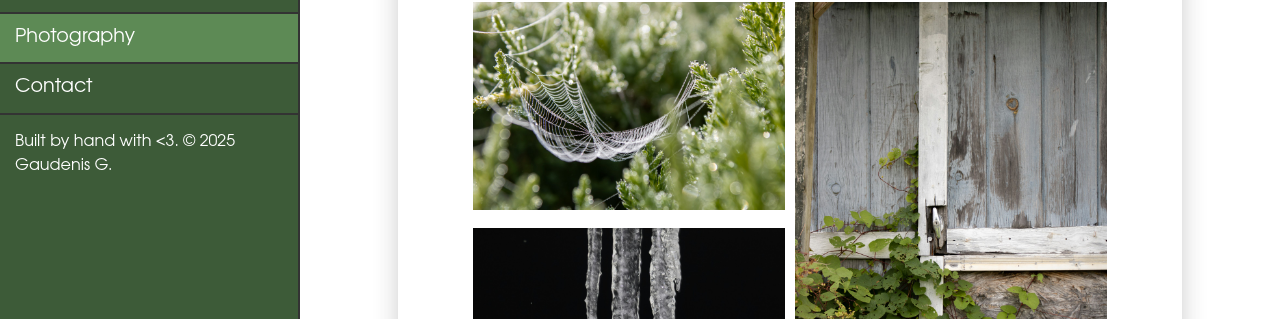
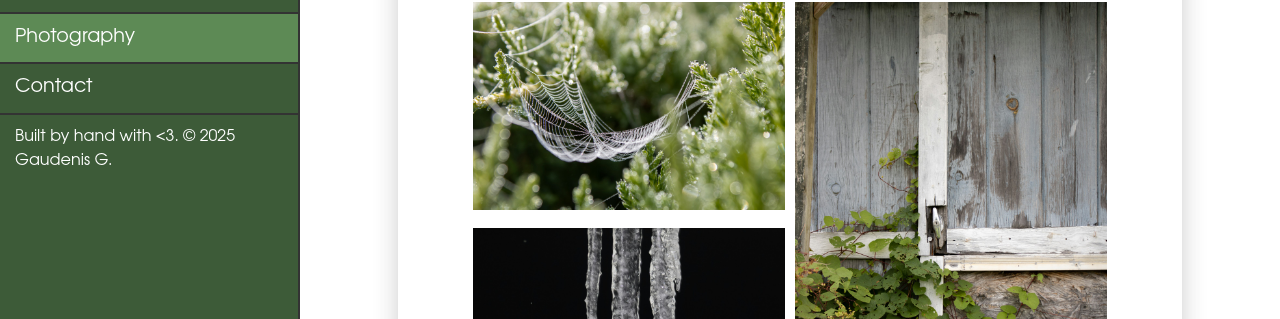
Before and after one commit to gaudenisg/gaudenisg.github.io, a Jekyll site: the page built from photography.md, in a window 1280 px wide. Shown: the part 306-625 px from the top of the page. Built offline with Jekyll 4.4.1, drawn with Linux system fonts in a browser that asks for light colours.

Commit message:
Update main.scss

```diff
--- a/_sass/main.scss
+++ b/_sass/main.scss
@@ -80,8 +80,8 @@
     width: 100%;
     align-items: center;
     text-align: center;
-    padding-top: 20px;
-    padding-bottom: 20px;
+    padding-top: 15px;
+    padding-bottom: 15px;
     background-color: white;
     font-size: 0.8rem;
     & h1, & h3 { margin-bottom: 0; margin-top: 5px; }
@@ -112,7 +112,6 @@
 	border-top: $border-width solid $dark-gray;
     &:last-of-type {
         border-bottom: $border-width solid $dark-gray;
-        margin-bottom: 10px;
     }
 	&:hover {
         background-color: lighten($theme-color, 15%);
@@ -126,16 +125,18 @@
     }
 	@media screen and (min-width: $md) {
         padding: 10px 15px;
-		&:last-of-type {
-			margin-bottom: 15px;
-		}
     }
 }
 .footer {
     margin-right: 15px;
     margin-left: 15px;
-	margin-bottom: 0;
     color: white;
+	padding-top: 5px;
+	padding-bottom: 5px;
+	@media screen and (min-width: $md) {
+		padding-top: 10px;
+		padding-bottom: 10px;
+	}
 }
 img[src$="#cwd-img"] {
     box-shadow: 0px 0px 15px -3px rgba(51,51,51,0.2);
```
